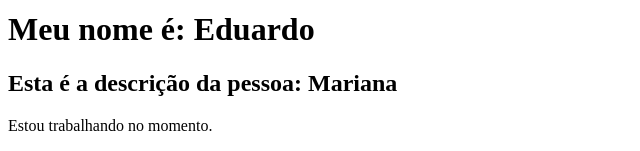
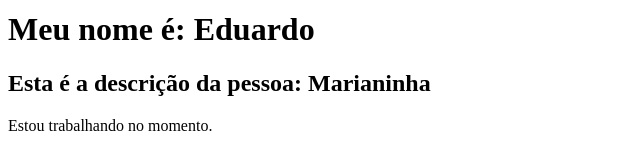
Before and after one commit to Nfalconi27/projeto_vue, a Vue app: page / in a window 1280 px wide. Shown: the part 142-293 px from the top of the page, without its empty margins (0-640 px from the left). Built offline with nearby package versions, Linux system fonts and the light colour scheme.

Commit message:
atualização de nome

```diff
--- a/src/components/Pessoa.vue
+++ b/src/components/Pessoa.vue
@@ -18,7 +18,7 @@ export default {
     },
     data(){
         return{
-            nome: "Mariana"
+            nome: "Marianinha"
         }
 
     }
```
